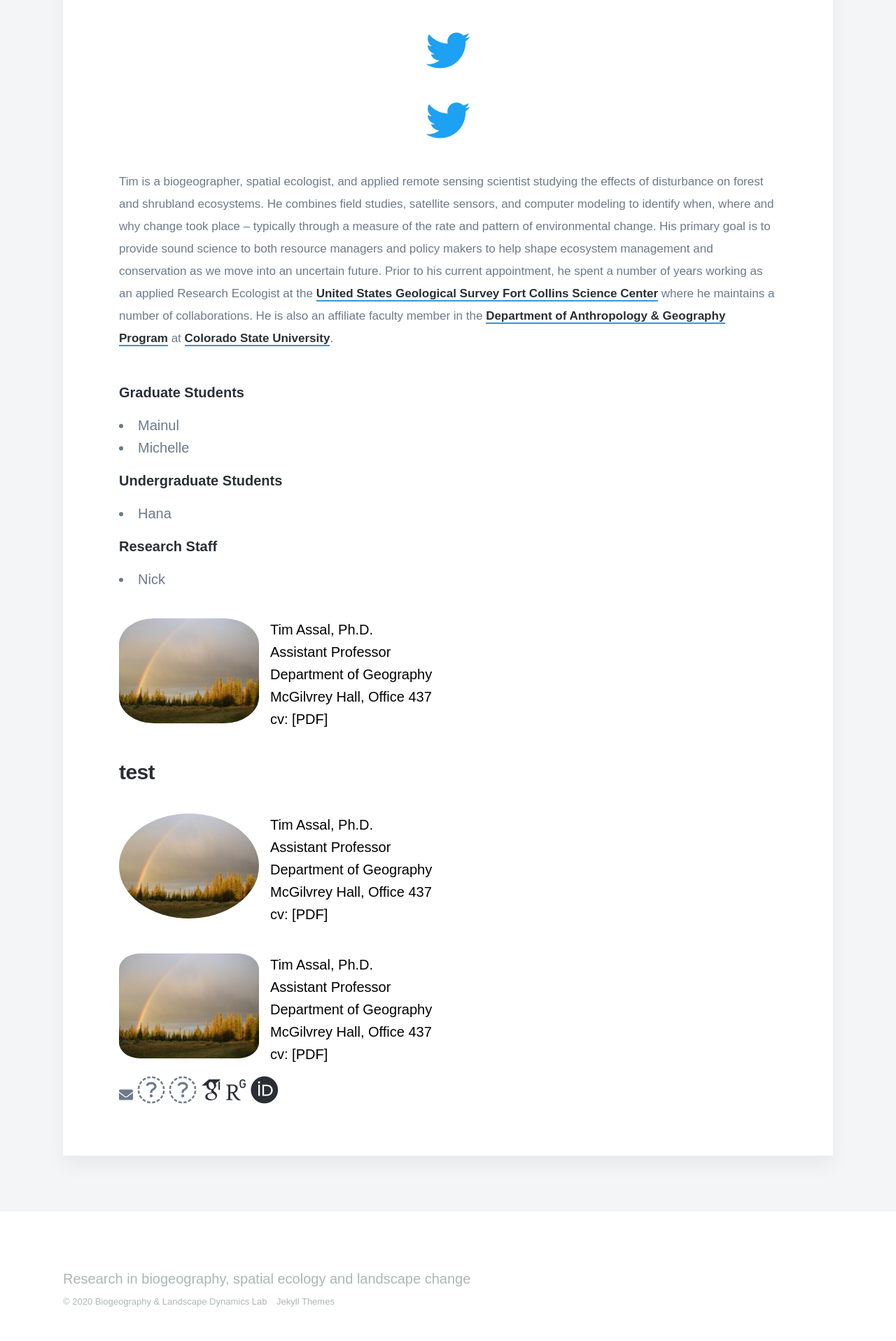
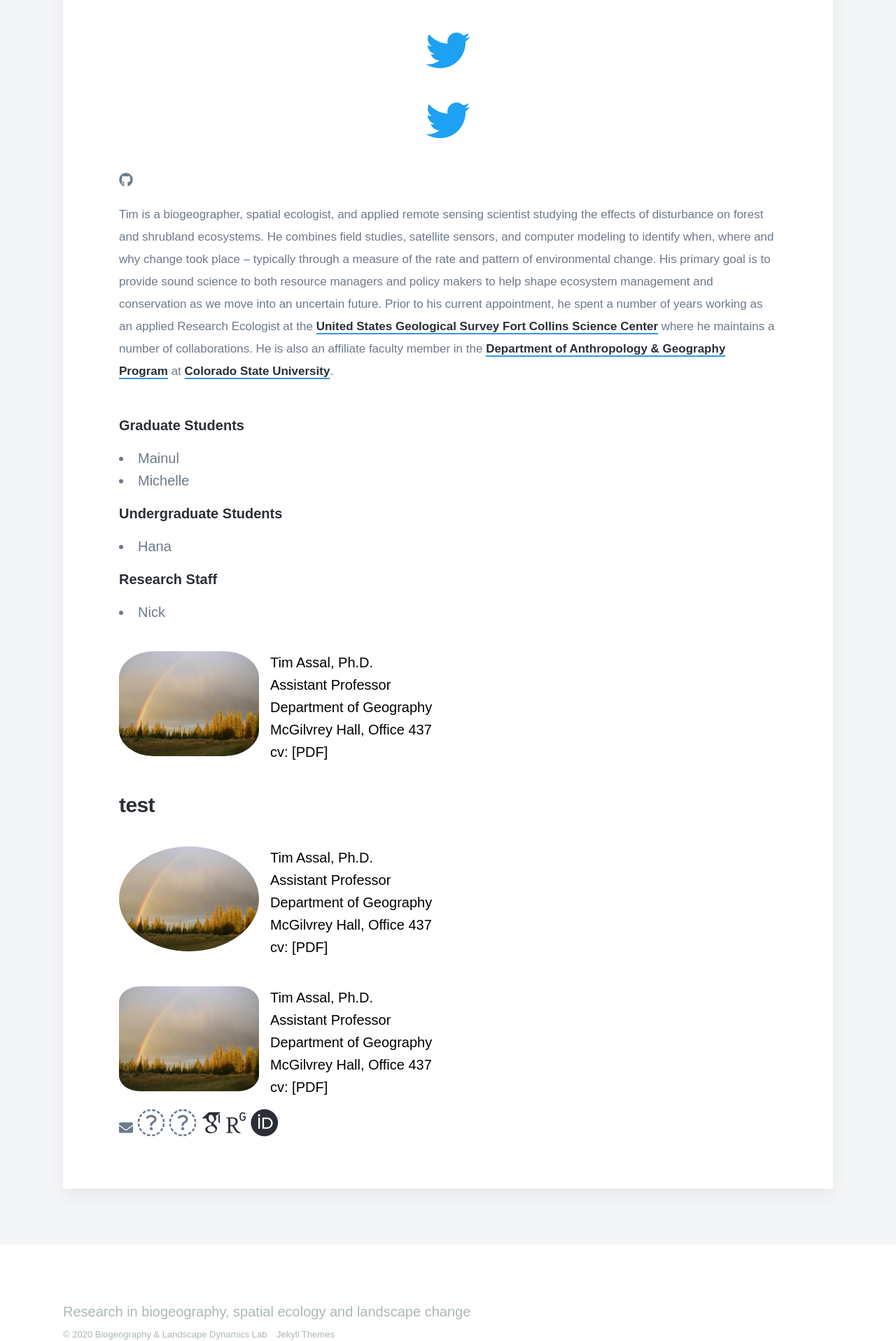
Before and after one commit to tjassal/tjassal.github.io, a Jekyll site: the page built from _pages/people.md, in a window 1280 px wide. Shown: the part 1026-2943 px from the top of the page at 70% size. Built offline with Jekyll 4.4.1, drawn with Linux system fonts in a browser that asks for light colours; nearby versions of some CDN libraries; some web fonts are replaced.

Commit message:
Update people.md

```diff
--- a/_pages/people.md
+++ b/_pages/people.md
@@ -27,6 +27,8 @@ cv: [PDF]
 ![](images/socials/Twitter-Logo-sm.png)[1]
 
 [1]:  https://twitter.com/TimAssal "Redirect to Twitter"
+
+<i class="fab fa-github"></i>
 
 
 <span style="font-size:17px">Tim is a biogeographer, spatial ecologist, and applied remote sensing scientist studying the effects of disturbance on forest and shrubland ecosystems. He combines field studies, satellite sensors, and computer modeling to identify when, where and why change took place – typically through a measure of the rate and pattern of environmental change. His primary goal is to provide sound science to both resource managers and policy makers to help shape ecosystem management and conservation as we move into an uncertain future. Prior to his current appointment, he spent a number of years working as an applied Research Ecologist at the [United States Geological Survey Fort Collins Science Center](https://www.usgs.gov/centers/fort) where he maintains a number of collaborations. He is also an affiliate faculty member in the [Department of Anthropology & Geography Program](https://anthgr.colostate.edu/) at [Colorado State University](https://www.colostate.edu/).</span>
```
